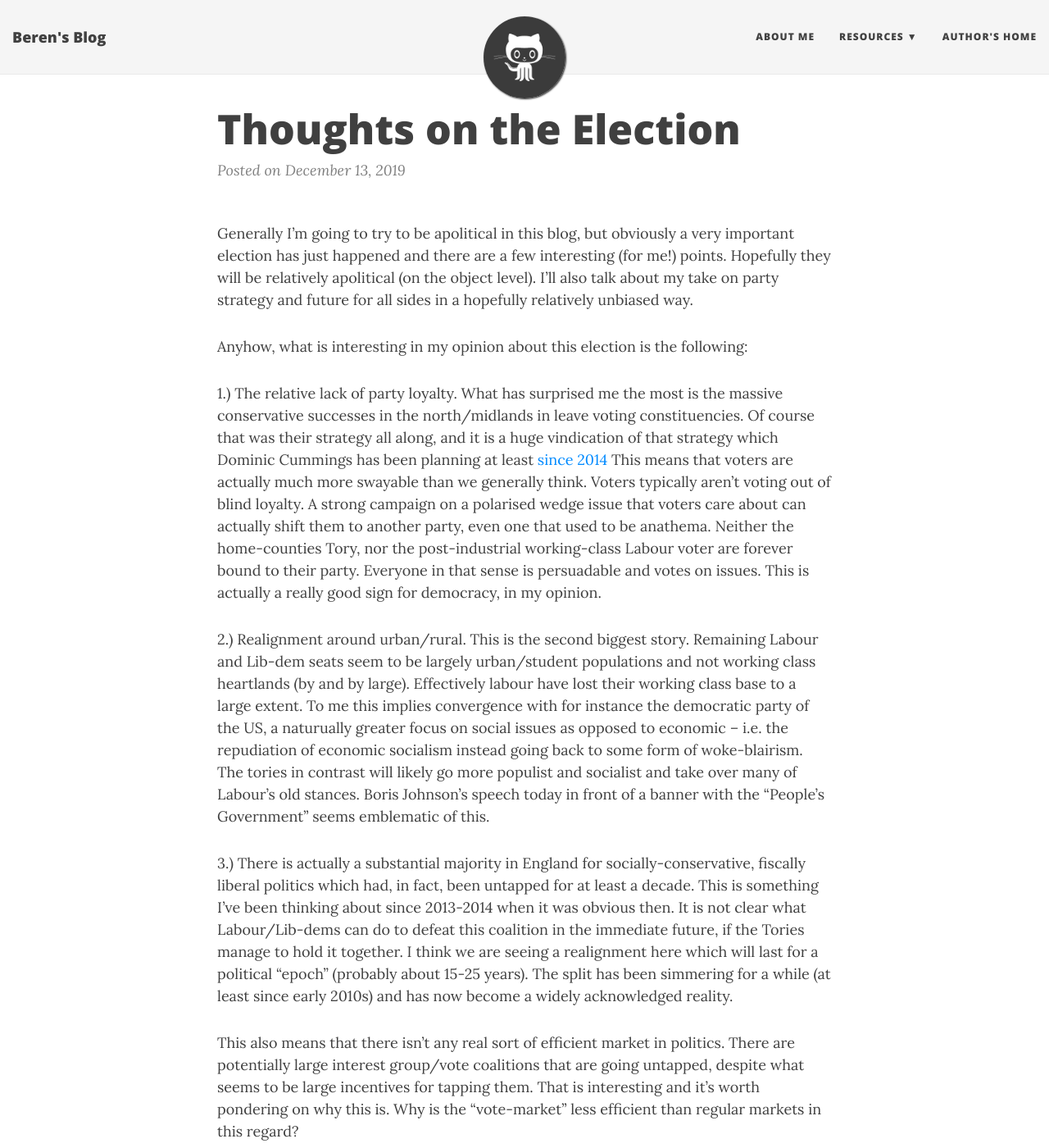
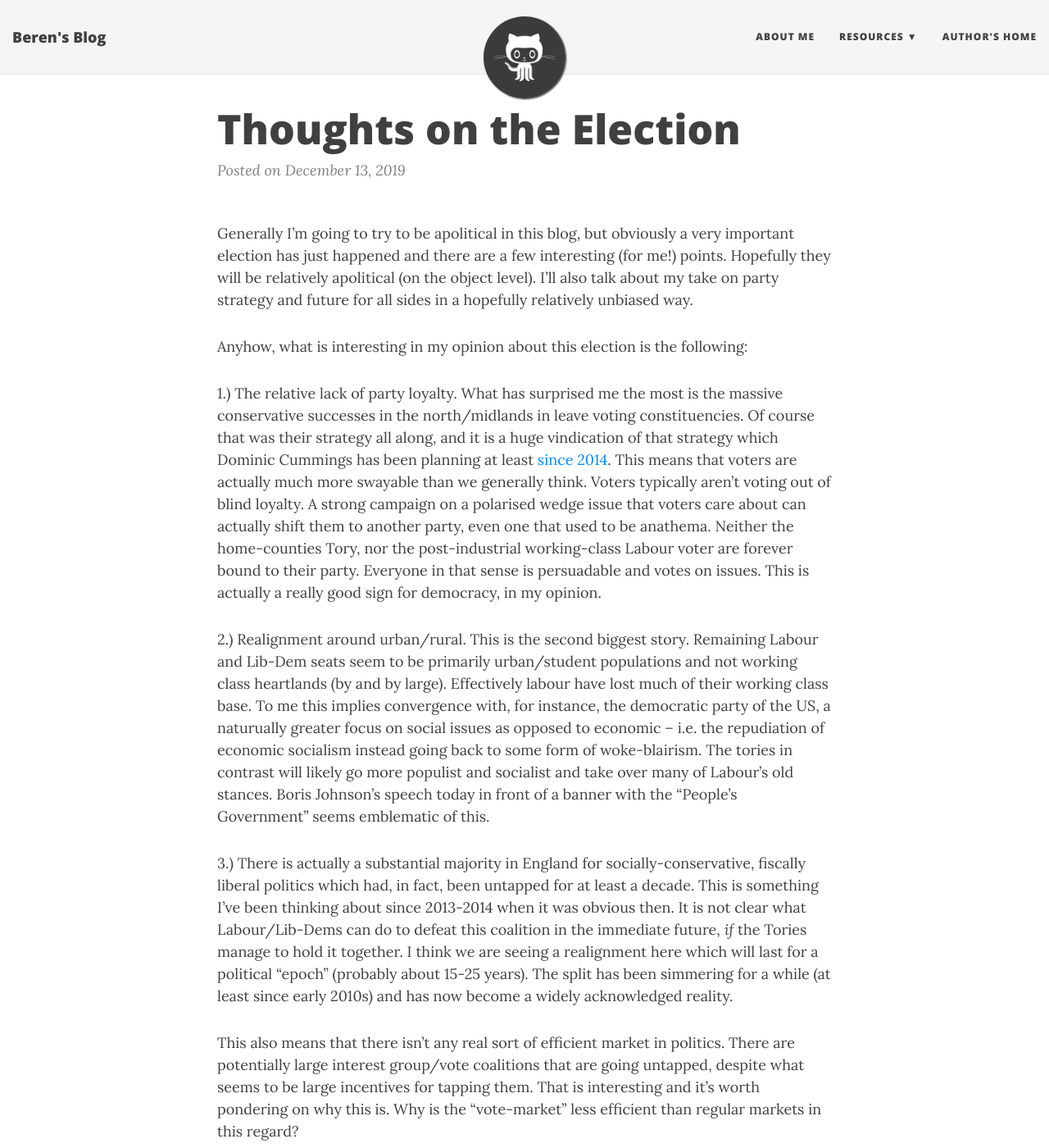
Before and after one commit to BerenMillidge/BerenMillidge.github.io, a Jekyll site: the page built from _posts/2019-12-13-Thoughts-On-The-Election.md, in a window 1280 px wide and 1400 px high. Shown: the whole window at 82% size. Built offline with Jekyll 4.4.1, drawn with Linux system fonts in a browser that asks for light colours; nearby versions of some CDN libraries; some of the changed text lies outside the part shown.

Commit message:
Update 2019-12-13-Thoughts-On-The-Election.md

```diff
--- a/_posts/2019-12-13-Thoughts-On-The-Election.md
+++ b/_posts/2019-12-13-Thoughts-On-The-Election.md
@@ -8,18 +8,18 @@
 Anyhow, what is interesting in my opinion about this election is the following:
 
 1.) The relative lack of party loyalty. What has surprised me the most is the massive conservative successes in the north/midlands in leave voting constituencies.
-Of course that was their strategy all along, and it is a huge vindication of that strategy which Dominic Cummings has been planning at least [since 2014](https://dominiccummings.com/2014/06/30/my-report-for-business-for-britain-on-the-dynamics-of-the-debate-over-the-eu-and-a-small-but-telling-process-point-on-the-eu/)
+Of course that was their strategy all along, and it is a huge vindication of that strategy which Dominic Cummings has been planning at least [since 2014](https://dominiccummings.com/2014/06/30/my-report-for-business-for-britain-on-the-dynamics-of-the-debate-over-the-eu-and-a-small-but-telling-process-point-on-the-eu/).
 This means that voters are actually much more swayable than we generally think. Voters typically aren't voting out of blind loyalty. A strong campaign on a polarised wedge issue that voters care about
 can actually shift them to another party, even one that used to be anathema. Neither the home-counties Tory, nor the post-industrial working-class Labour voter are forever bound to their party.
 Everyone in that sense is persuadable and votes on issues. This is actually a really good sign for democracy, in my opinion.
 
-2.) Realignment around urban/rural. This is the second biggest story. Remaining Labour and Lib-dem seats seem to be largely urban/student populations and not working class heartlands (by and by large).
-Effectively labour have lost their working class base to a large extent. To me this implies convergence with for instance the democratic party of the US, a naturually greater focus on social issues as opposed to economic
+2.) Realignment around urban/rural. This is the second biggest story. Remaining Labour and Lib-Dem seats seem to be primarily urban/student populations and not working class heartlands (by and by large).
+Effectively labour have lost much of their working class base. To me this implies convergence with, for instance, the democratic party of the US, a naturually greater focus on social issues as opposed to economic
 -- i.e. the repudiation of economic socialism instead going back to some form of woke-blairism. The tories in contrast will likely go more populist and socialist and take over many of Labour's old stances.
 Boris Johnson's speech today in front of a banner with the "People's Government" seems emblematic of this.
 
 3.) There is actually a substantial majority in England for socially-conservative, fiscally liberal politics which had, in fact, been untapped for at least a decade.
-This is something I've been thinking about since 2013-2014 when it was obvious then. It is not clear what Labour/Lib-dems can do to defeat this coalition in the immediate future, if the Tories manage to hold it together. I think we are seeing a realignment here which will last for a political "epoch" (probably about 15-25 years). The split has been simmering for a while (at least since early 2010s) and has now become a widely acknowledged reality.
+This is something I've been thinking about since 2013-2014 when it was obvious then. It is not clear what Labour/Lib-Dems can do to defeat this coalition in the immediate future, *if* the Tories manage to hold it together. I think we are seeing a realignment here which will last for a political "epoch" (probably about 15-25 years). The split has been simmering for a while (at least since early 2010s) and has now become a widely acknowledged reality.
 
 This also means that there isn't any real sort of efficient market in politics. There are potentially large interest group/vote coalitions that are going untapped, despite what seems to be large incentives for tapping them. That is interesting and it's worth pondering on why this is. Why is the "vote-market" less efficient than regular markets in this regard?
 
@@ -30,7 +30,7 @@
 
 6.) There is clearly a stable (if slight) majority in England for Brexit. This has not changed since 2016. Despite the rhetoric before the election about the second referendum and people "realizing their mistake". This largely does not appear to have happened. This is likely because Brexit is fundamentally a values question and not an economic question. Ultimately it doesn't matter at all whether the 350m figure is correct or not. It's symbolic of values. The actual economic numbers are something nobody on either side really cares about.
 
-I think we have seen the now substantial realignment which will last for the next political epoch. In britain populism has effectively won enough to establish itself inside a major party. Now the realignment will occur I expect the current political fervour to start dying down again soon and getting back to normal, even if it's a very different (and largely unthinkable) from the perspective on 2015.
+I think we have seen the now substantial realignment which will last for the next political epoch. In Britain "populism" has effectively won enough to establish itself inside a major party. Now the realignment will occur I expect the current political fervour to start dying down again soon and getting back to normal, even if it's a very different (and largely unthinkable) from the perspective on 2015.
 
 7.) How fast major political realignments can occur. The past 4 years would have been essentially unimaginable to somebody in the mainstream of 2015. It certainly took me by surprise. Who knows what will happen in the next 4 years. Personally I think now that the realignment has fundamentally occured and some form of populism has won
 that things will slowly settle down polictically in the UK, and that politics will be fundamentally much less exciting after Brexit is done for a while. Until the next realignment takes place.
```
Also changed, not shown: other parts of _posts/2019-12-13-Thoughts-On-The-Election.md (+3 -3 lines).
